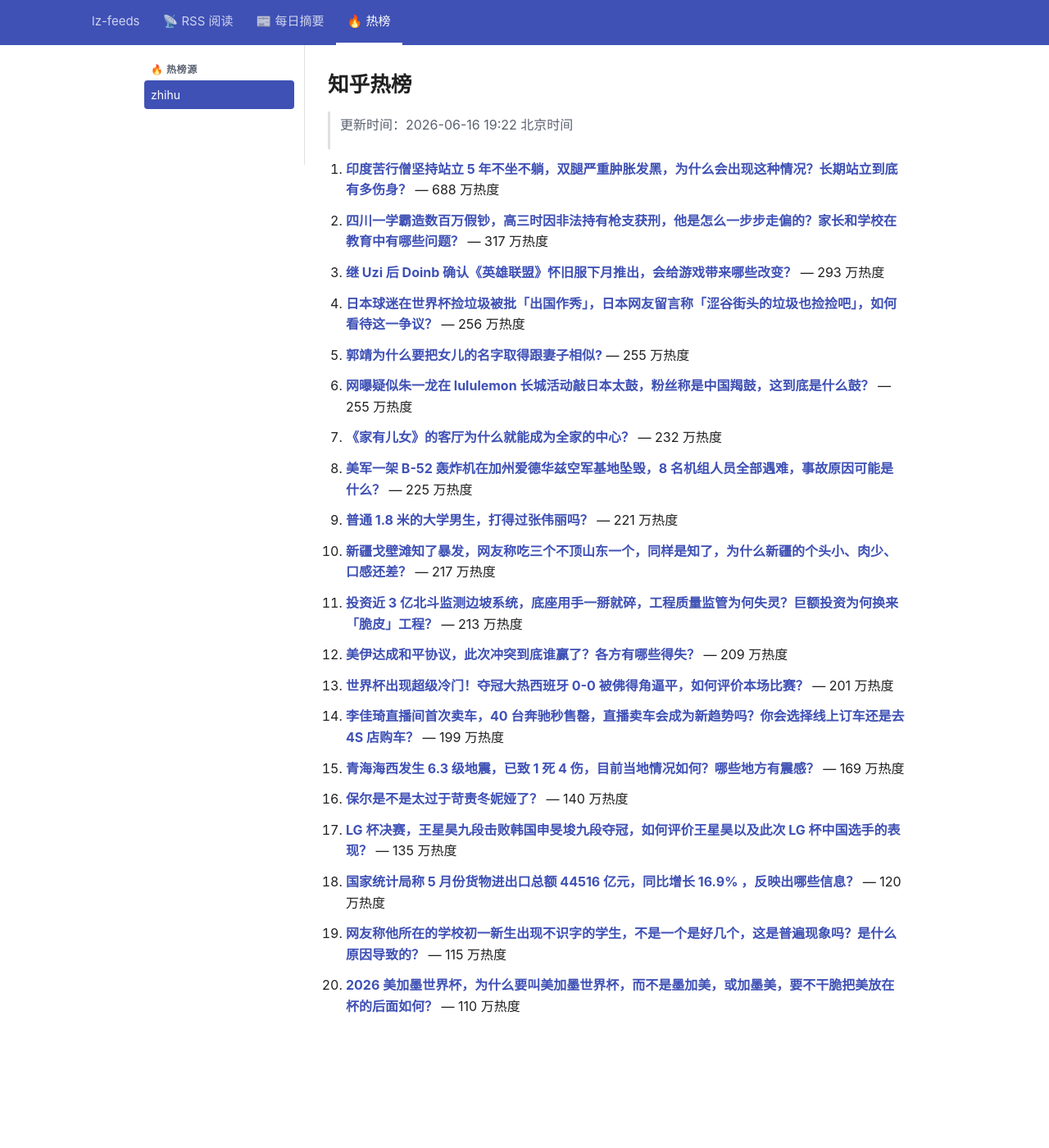
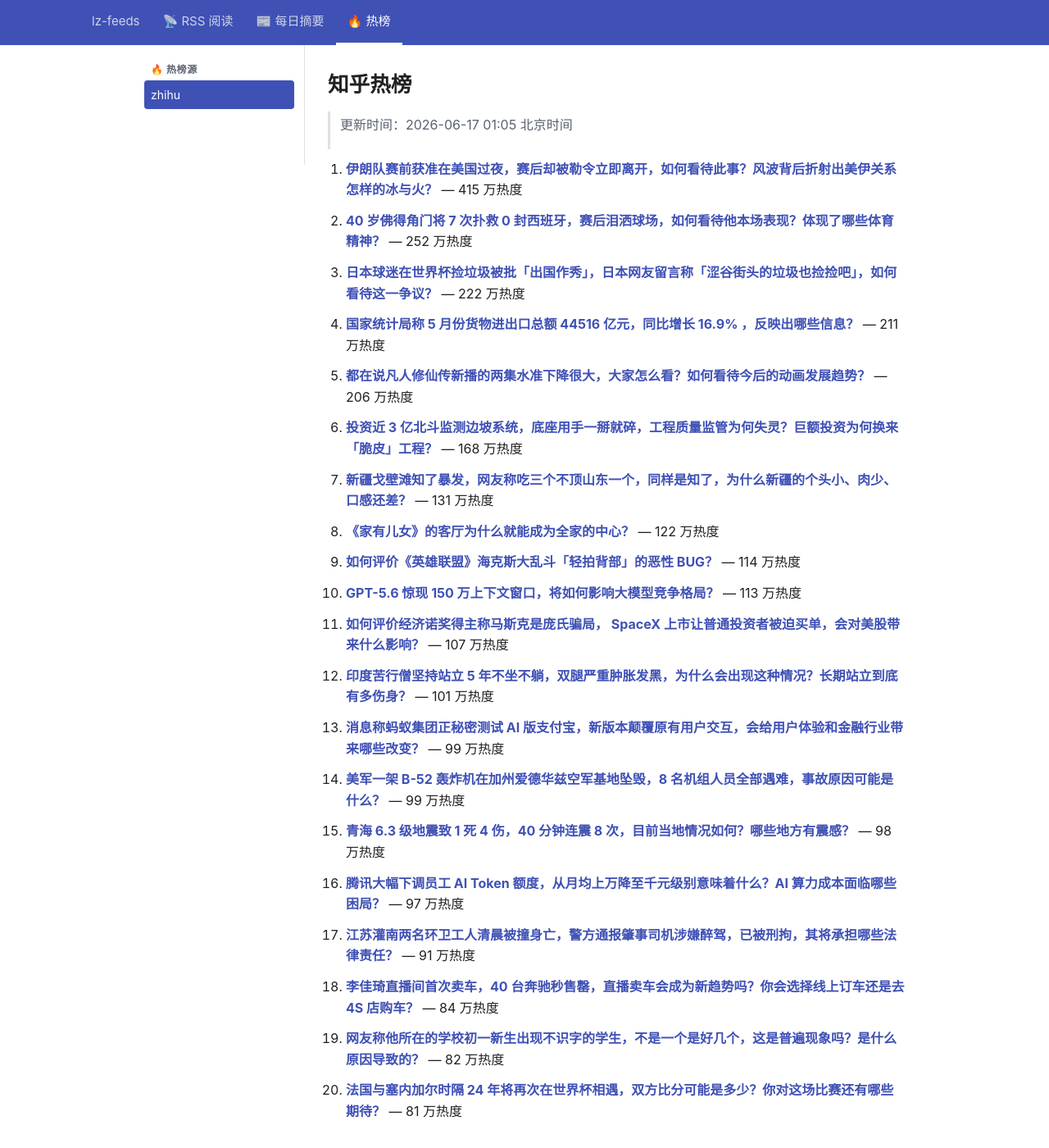
Before and after one commit to lizhang0101/lz-feeds, a Jekyll site: the page built from _hotlist/zhihu.md, in a window 1280 px wide and 1400 px high. Shown: the whole window at 82% size. Built offline with Jekyll 4.4.1, drawn with Linux system fonts in a browser that asks for light colours.

Commit message:
hotlist: 2026-06-16T17:05Z

```diff
--- a/_hotlist/zhihu.md
+++ b/_hotlist/zhihu.md
@@ -1,48 +1,48 @@
 ---
-updated: 2026-06-16 19:22 北京时间
+updated: 2026-06-17 01:05 北京时间
 count: 20
 ---
 
 # 知乎热榜
 
-> 更新时间：2026-06-16 19:22 北京时间
+> 更新时间：2026-06-17 01:05 北京时间
 
-1. **[印度苦行僧坚持站立 5 年不坐不躺，双腿严重肿胀发黑，为什么会出现这种情况？长期站立到底有多伤身？](https://www.zhihu.com/question/2049871712112440939)** — 688 万热度
+1. **[伊朗队赛前获准在美国过夜，赛后却被勒令立即离开，如何看待此事？风波背后折射出美伊关系怎样的冰与火？](https://www.zhihu.com/question/2050229682415613269)** — 415 万热度
 
-2. **[四川一学霸造数百万假钞，高三时因非法持有枪支获刑，他是怎么一步步走偏的？家长和学校在教育中有哪些问题？](https://www.zhihu.com/question/2050124689809175749)** — 317 万热度
+2. **[40 岁佛得角门将 7 次扑救 0 封西班牙，赛后泪洒球场，如何看待他本场表现？体现了哪些体育精神？](https://www.zhihu.com/question/2050117326687527724)** — 252 万热度
 
-3. **[继 Uzi 后 Doinb 确认《英雄联盟》怀旧服下月推出，会给游戏带来哪些改变？](https://www.zhihu.com/question/2045139251206084211)** — 293 万热度
+3. **[日本球迷在世界杯捡垃圾被批「出国作秀」，日本网友留言称「涩谷街头的垃圾也捡捡吧」，如何看待这一争议？](https://www.zhihu.com/question/2050170338340873126)** — 222 万热度
 
-4. **[日本球迷在世界杯捡垃圾被批「出国作秀」，日本网友留言称「涩谷街头的垃圾也捡捡吧」，如何看待这一争议？](https://www.zhihu.com/question/2050170338340873126)** — 256 万热度
+4. **[国家统计局称 5 月份货物进出口总额 44516 亿元，同比增长 16.9% ，反映出哪些信息？](https://www.zhihu.com/question/2050163396004274408)** — 211 万热度
 
-5. **[郭靖为什么要把女儿的名字取得跟妻子相似?](https://www.zhihu.com/question/663010778)** — 255 万热度
+5. **[都在说凡人修仙传新播的两集水准下降很大，大家怎么看？如何看待今后的动画发展趋势？](https://www.zhihu.com/question/2049962387680260435)** — 206 万热度
 
-6. **[网曝疑似朱一龙在 lululemon 长城活动敲日本太鼓，粉丝称是中国羯鼓，这到底是什么鼓？](https://www.zhihu.com/question/2049910438834300872)** — 255 万热度
+6. **[投资近 3 亿北斗监测边坡系统，底座用手一掰就碎，工程质量监管为何失灵？巨额投资为何换来「脆皮」工程？](https://www.zhihu.com/question/2049801744209686933)** — 168 万热度
 
-7. **[《家有儿女》的客厅为什么就能成为全家的中心？](https://www.zhihu.com/question/2045195707540301705)** — 232 万热度
+7. **[新疆戈壁滩知了暴发，网友称吃三个不顶山东一个，同样是知了，为什么新疆的个头小、肉少、口感还差？](https://www.zhihu.com/question/2048445327317758278)** — 131 万热度
 
-8. **[美军一架 B-52 轰炸机在加州爱德华兹空军基地坠毁，8 名机组人员全部遇难，事故原因可能是什么？](https://www.zhihu.com/question/2050069303643449337)** — 225 万热度
+8. **[《家有儿女》的客厅为什么就能成为全家的中心？](https://www.zhihu.com/question/2045195707540301705)** — 122 万热度
 
-9. **[普通 1.8 米的大学男生，打得过张伟丽吗？](https://www.zhihu.com/question/448360222)** — 221 万热度
+9. **[如何评价《英雄联盟》海克斯大乱斗「轻拍背部」的恶性 BUG？](https://www.zhihu.com/question/2049861883515986539)** — 114 万热度
 
-10. **[新疆戈壁滩知了暴发，网友称吃三个不顶山东一个，同样是知了，为什么新疆的个头小、肉少、口感还差？](https://www.zhihu.com/question/2048445327317758278)** — 217 万热度
+10. **[GPT-5.6 惊现 150 万上下文窗口，将如何影响大模型竞争格局？](https://www.zhihu.com/question/2042539496676352614)** — 113 万热度
 
-11. **[投资近 3 亿北斗监测边坡系统，底座用手一掰就碎，工程质量监管为何失灵？巨额投资为何换来「脆皮」工程？](https://www.zhihu.com/question/2049801744209686933)** — 213 万热度
+11. **[如何评价经济诺奖得主称马斯克是庞氏骗局， SpaceX 上市让普通投资者被迫买单，会对美股带来什么影响？](https://www.zhihu.com/question/2049776018660103123)** — 107 万热度
 
-12. **[美伊达成和平协议，此次冲突到底谁赢了？各方有哪些得失？](https://www.zhihu.com/question/2049764815476713125)** — 209 万热度
+12. **[印度苦行僧坚持站立 5 年不坐不躺，双腿严重肿胀发黑，为什么会出现这种情况？长期站立到底有多伤身？](https://www.zhihu.com/question/2049871712112440939)** — 101 万热度
 
-13. **[世界杯出现超级冷门！夺冠大热西班牙 0-0 被佛得角逼平，如何评价本场比赛？](https://www.zhihu.com/question/2049905235586281786)** — 201 万热度
+13. **[消息称蚂蚁集团正秘密测试 AI 版支付宝，新版本颠覆原有用户交互，会给用户体验和金融行业带来哪些改变？](https://www.zhihu.com/question/2049548864626202351)** — 99 万热度
 
-14. **[李佳琦直播间首次卖车，40 台奔驰秒售罄，直播卖车会成为新趋势吗？你会选择线上订车还是去 4S 店购车？](https://www.zhihu.com/question/2048363192439646181)** — 199 万热度
+14. **[美军一架 B-52 轰炸机在加州爱德华兹空军基地坠毁，8 名机组人员全部遇难，事故原因可能是什么？](https://www.zhihu.com/question/2050069303643449337)** — 99 万热度
 
-15. **[青海海西发生 6.3 级地震，已致 1 死 4 伤，目前当地情况如何？哪些地方有震感？](https://www.zhihu.com/question/2050264657722438817)** — 169 万热度
+15. **[青海 6.3 级地震致 1 死 4 伤，40 分钟连震 8 次，目前当地情况如何？哪些地方有震感？](https://www.zhihu.com/question/2050264657722438817)** — 98 万热度
 
-16. **[保尔是不是太过于苛责冬妮娅了？](https://www.zhihu.com/question/2034613074280313923)** — 140 万热度
+16. **[腾讯大幅下调员工 AI Token 额度，从月均上万降至千元级别意味着什么？AI 算力成本面临哪些困局？](https://www.zhihu.com/question/2050239948306092201)** — 97 万热度
 
-17. **[LG 杯决赛，王星昊九段击败韩国申旻埈九段夺冠，如何评价王星昊以及此次 LG 杯中国选手的表现？](https://www.zhihu.com/question/2050198837474452167)** — 135 万热度
+17. **[江苏灌南两名环卫工人清晨被撞身亡，警方通报肇事司机涉嫌醉驾，已被刑拘，其将承担哪些法律责任？](https://www.zhihu.com/question/2050188608708121957)** — 91 万热度
 
-18. **[国家统计局称 5 月份货物进出口总额 44516 亿元，同比增长 16.9% ，反映出哪些信息？](https://www.zhihu.com/question/2050163396004274408)** — 120 万热度
+18. **[李佳琦直播间首次卖车，40 台奔驰秒售罄，直播卖车会成为新趋势吗？你会选择线上订车还是去 4S 店购车？](https://www.zhihu.com/question/2048363192439646181)** — 84 万热度
 
-19. **[网友称他所在的学校初一新生出现不识字的学生，不是一个是好几个，这是普遍现象吗？是什么原因导致的？](https://www.zhihu.com/question/2047393911371567676)** — 115 万热度
+19. **[网友称他所在的学校初一新生出现不识字的学生，不是一个是好几个，这是普遍现象吗？是什么原因导致的？](https://www.zhihu.com/question/2047393911371567676)** — 82 万热度
 
-20. **[2026 美加墨世界杯，为什么要叫美加墨世界杯，而不是墨加美，或加墨美，要不干脆把美放在杯的后面如何？](https://www.zhihu.com/question/2049080077409851052)** — 110 万热度
+20. **[法国与塞内加尔时隔 24 年将再次在世界杯相遇，双方比分可能是多少？你对这场比赛还有哪些期待？](https://www.zhihu.com/question/2050183366909981416)** — 81 万热度
```
